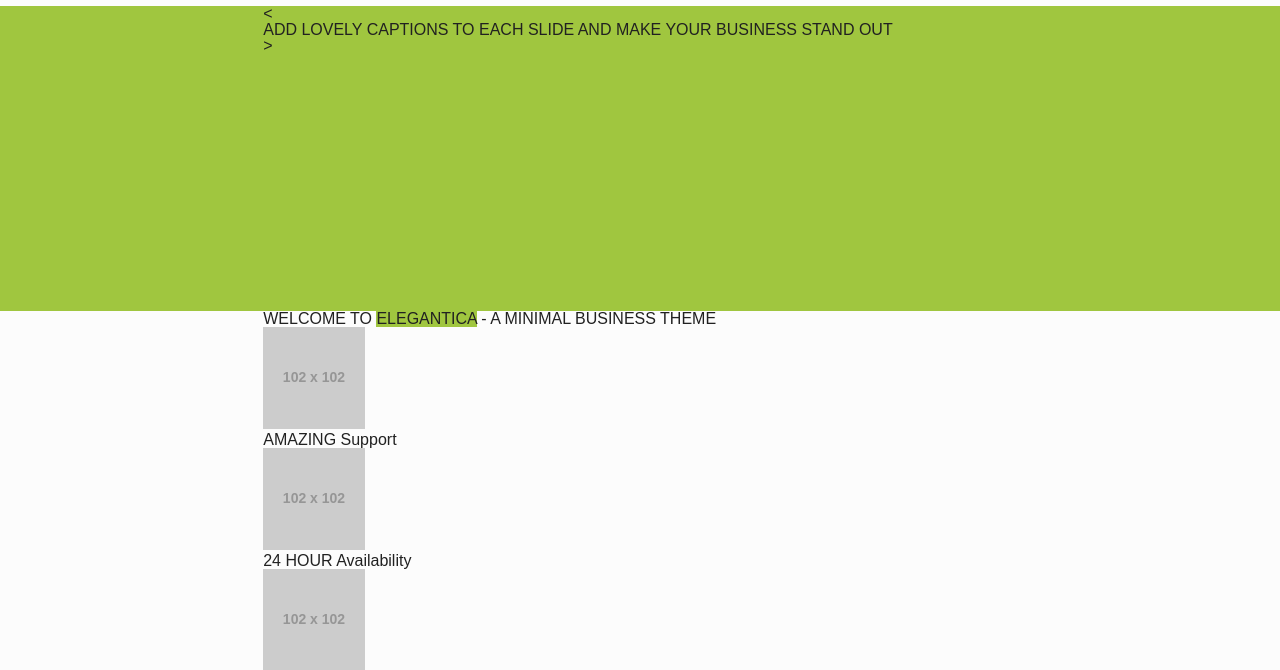
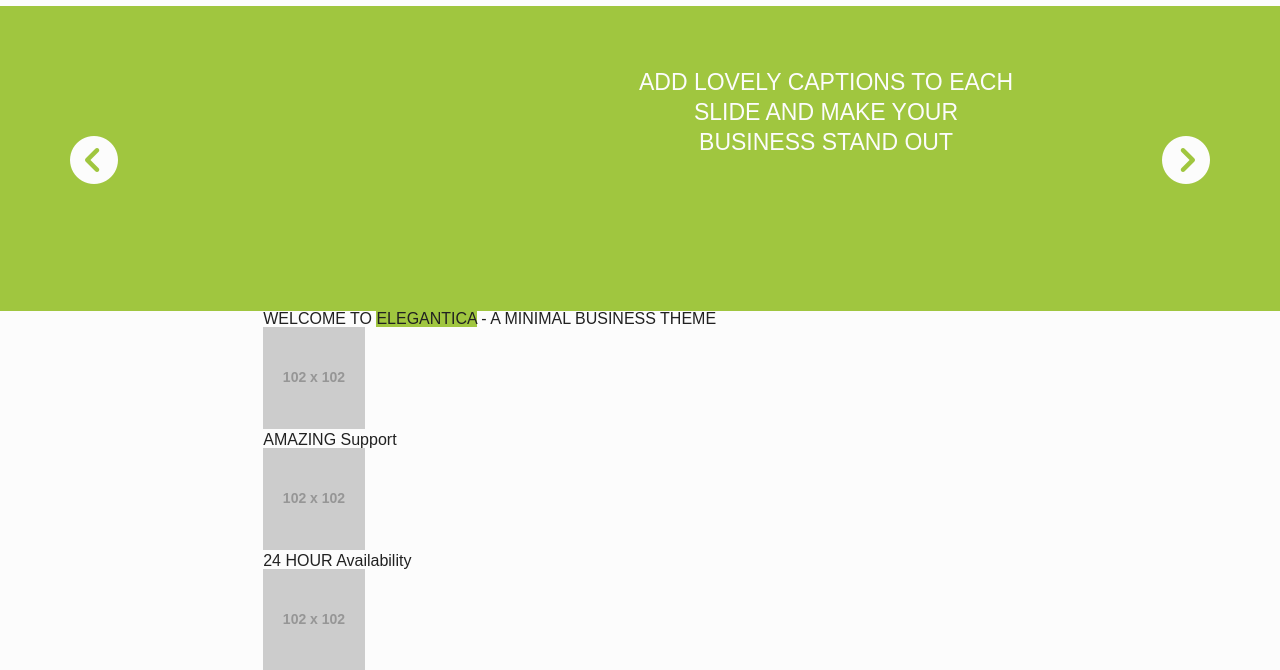
Before and after one commit to azishanprdxn/graphicsumbrella, a plain HTML site: page index.html in a window 1280 px wide. Shown: the part 74-744 px from the top of the page. Drawn offline with Linux system fonts and the light colour scheme; placeholder pictures from the web are drawn by us.

Commit message:
Created Banner

```diff
--- a/assets/styles.css
+++ b/assets/styles.css
@@ -217,4 +217,30 @@ a:active {
 
 .banner {
   height: 305px;
+  position: relative;
 }
+
+.prev {
+  position: absolute;
+  color: #fcfcfc;
+  top: 130px;
+  left: 70px;
+}
+
+.next {
+  position: absolute;
+  color: #fcfcfc;
+  top: 130px;
+  right: 70px;
+}
+
+.banner-heading {
+  width: 30%;
+  position: absolute;
+  top: 62px;
+  right: 262px;
+  color: #fcfcfc;
+  font-size: 23px;
+  line-height: 1.3;
+  text-align: center;
+}
--- a/index.html
+++ b/index.html
@@ -33,11 +33,11 @@
     <!-- Banner -->
     <section class="banner green">
       <div class="container">
+        <span class="prev fas fa-chevron-circle-left fa-3x"></span>
         <div class="wrapper">
-          <span class="prev">&lt;</span>
           <h2 class="banner-heading">ADD LOVELY CAPTIONS TO EACH SLIDE AND MAKE YOUR BUSINESS STAND OUT</h2>
-          <span class="prev">&gt;</span>
         </div>
+        <span class="next fas fa-chevron-circle-right fa-3x"></span>
       </div>
     </section>
     <!-- Features -->
```
